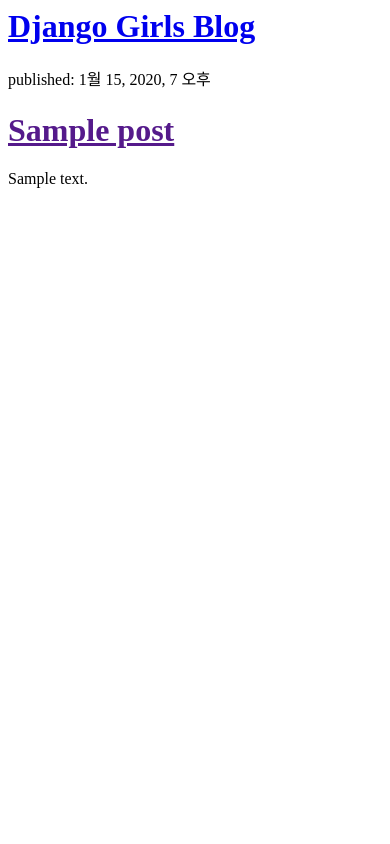
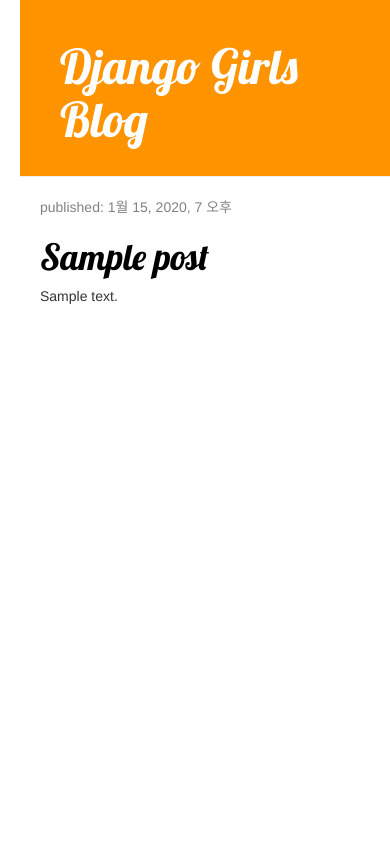
Before and after one commit to gbjeong96/my-first-blog, a Django app: page / in a window 390 px wide. Run offline with Django 3.2, Linux system fonts and the light colour scheme; tables that the repository leaves empty hold one stand-in row (values such as "Sample post"); some libraries are stand-ins or nearby versions.

Commit message:
Added view and template for detailed blog post as well as CSS for the site.

```diff
--- /dev/null
+++ b/blog/static/css/blog.css
@@ -0,0 +1,55 @@
+body {
+    padding-left: 20px;
+}
+
+h1 a {
+    color: #FCA205;
+    font-family: 'Lobster';
+}
+
+.page-header {
+    background-color: #ff9400;
+    margin-top: 0;
+    padding: 20px 20px 20px 40px;
+}
+
+.page-header h1, .page-header h1 a, .page-header h1 a:visited, .page-header h1 a:active {
+    color: #ffffff;
+    font-size: 36pt;
+    text-decoration: none;
+}
+
+.content {
+    margin-left: 5px;
+}
+
+h1, h2, h3, h4 {
+    font-family: 'Lobster', cursive;
+}
+
+.date {
+    color: #828282;
+}
+
+.save {
+    float: right;
+}
+
+.post-form textarea, .post-form input {
+    width: 100%;
+}
+
+.top-menu, .top-menu:hover, .top-menu:visited {
+    color: #ffffff;
+    float: right;
+    font-size: 26pt;
+    margin-right: 20px;
+}
+
+.post {
+    margin-bottom: 70px;
+}
+
+.post h1 a, .post h1 a:visited {
+    color: #000000;
+}
--- /dev/null
+++ b/blog/templates/blog/base.html
@@ -0,0 +1,24 @@
+{% load static %}
+
+<html>
+    <head>
+        <title>Django Girls blog</title>
+        <link rel="stylesheet" href="//maxcdn.bootstrapcdn.com/bootstrap/3.2.0/css/bootstrap.min.css">
+        <link rel="stylesheet" href="//maxcdn.bootstrapcdn.com/bootstrap/3.2.0/css/bootstrap-theme.min.css">
+        <link href="//fonts.googleapis.com/css?family=Lobster&subset=latin,latin-ext" rel="stylesheet" type="text/css">
+        <link rel="stylesheet" href="{% static 'css/blog.css' %}">
+    </head>
+    <body>
+        <div class="page-header">
+           <h1><a href="/">Django Girls Blog</a></h1>
+        </div>
+        <div class="content container">
+            <div class="row">
+                <div class="col-md-8">
+                    {% block content %}
+                    {% endblock %}
+                </div>
+            </div>
+        </div>
+    </body>
+</html>
--- a/blog/templates/blog/post_list.html
+++ b/blog/templates/blog/post_list.html
@@ -1,18 +1,13 @@
-<html>
-    <head>
-        <title>Django Girls blog</title>
-    </head>
-    <body>
-        <div>
-            <h1><a href='/'>Django Girls Blog</a></h1>
+{% extends 'blog/base.html' %}
+
+{% block content %}
+    {% for post in posts %}
+        <div class="post">
+            <div class="date">
+                <p>published: {{ post.published_date }}</p>
+            </div>
+            <h1><a href="{% url 'post_detail' pk=post.pk %}">{{ post.title }}</a></h1> <!--post_detail은 blog.views.post_detail의 뷰 경로이다.-->
+            <p>{{ post.text|linebreaksbr }}</p>
         </div>
-
-        {%for post in posts%}
-            <div>
-                <p>published: {{ post.published_date }}</p>
-                <h1><a href="">{{ post.title }}</a></h1>
-                <p>{{ post.text|linebreaksbr}}</p> <!--linebreaksbr은 글 텍스트에서 행이 바귀면 문단으로 변환하도록 하라는 의미이다. (파이프 문자)-->
-            </div>
-        {% endfor %}
-    </body>
-</html>
+    {% endfor %}
+{% endblock %}
--- a/blog/urls.py
+++ b/blog/urls.py
@@ -2,5 +2,6 @@
 from . import views #blog app에서 사용할 모든 views를 가져온다.
 
 urlpatterns = [
-    path('', views.post_list, name= 'post_list'),
+    path('', views.post_list, name= 'post_list'), #views.post_list라는 view를 post_list라는 이름을 가지도록 설정했다.
+    path('post/<int:pk>/', views.post_detail, name='post_detail'), #post/pk/에 pk라는 변수로 view에 전달을 한다. views.post_detail라는 view를 post_detail이라 이름을 붙이도록 설정했다.
 ]
--- a/blog/views.py
+++ b/blog/views.py
@@ -1,4 +1,4 @@
-from django.shortcuts import render
+from django.shortcuts import render, get_object_or_404
 from django.utils import timezone
 from .models import Post
 
@@ -6,4 +6,9 @@
     posts = Post.objects.filter(published_date__lte = timezone.now()).order_by('published_date') #posts는 querry set의 이름이다.
     return render(request, 'blog/post_list.html',{'posts': posts}) #request는 사용자가 요청한 모든것을 의미한다.
 
+def post_detail(request, pk):
+    post = get_object_or_404(Post, pk=pk)
+    return render(request, 'blog/post_detail.html', {'post': post})
+
+
 #post_list 함수는 request(요청)을 받아서 render함수를 호출한다. render함수는 blog/post_list.html 템플릿을 보여준다.
```
Also changed, not shown: blog/templates/blog/post_detail.html (added, +13 -0 lines).
